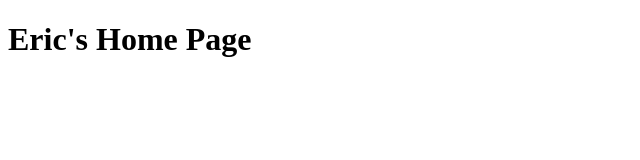
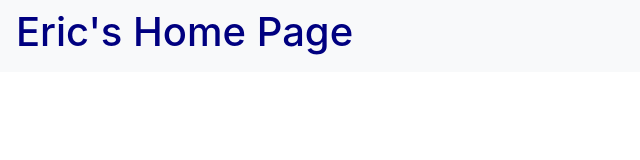
Before and after one commit to gtg1998/gtg1998.github.io, a plain HTML site: page index.html in a window 1280 px wide. Shown: the whole page, without its empty margins (0-640 px from the left). Drawn offline with nearby package versions, Linux system fonts and the light colour scheme.

Commit message:
Updates to index and add css

```diff
--- /dev/null
+++ b/css/styles.css
@@ -0,0 +1,3 @@
+h1 {
+  Color: navy;
+}
--- a/index.html
+++ b/index.html
@@ -4,10 +4,15 @@
 <head>
   <meta charset="utf-8">
   <title>Eric's Home Page</title>
+  <link rel="stylesheet" href="/css/styles.css">
+  <link rel="stylesheet" href="https://stackpath.bootstrapcdn.com/bootstrap/4.4.1/css/bootstrap.min.css" integrity="sha384-Vkoo8x4CGsO3+Hhxv8T/Q5PaXtkKtu6ug5TOeNV6gBiFeWPGFN9MuhOf23Q9Ifjh" crossorigin="anonymous">
 </head>
 
 <body>
-  <h1>Eric's Home Page</h1>
+  <nav class="navbar bg-light">
+    <h1>Eric's Home Page</h1>
+  </nav>
+
 </body>
 
 </html>
```
